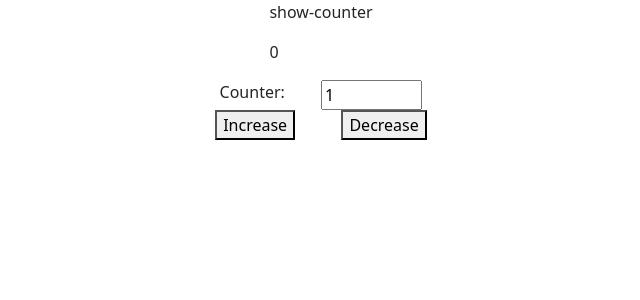
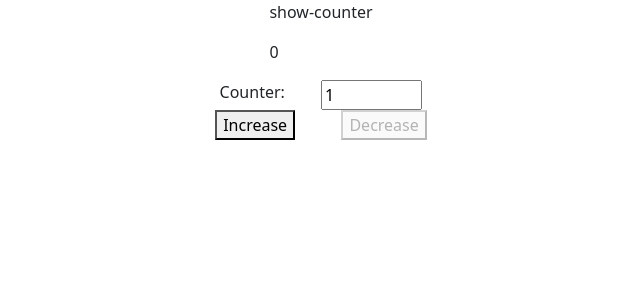
Before and after one commit to pierolenzo/Counter, an Angular app: page / in a window 1280 px wide. Shown: the top 300 px of the page, without its empty margins (319-959 px from the left). Built offline with nearby package versions, Linux system fonts and the light colour scheme.

Commit message:
Feat: improve control for negative counter

```diff
--- a/src/app/edit-counter/edit-counter.component.html
+++ b/src/app/edit-counter/edit-counter.component.html
@@ -17,7 +17,7 @@
     </button>
     <button
       (click)="counter.decrease(+counterFiled.value)"
-      [disabled]="!counterFiled.valid  || counter.value < 0"
+      [disabled]="!counterFiled.valid  || counter.value <= 0 || (counter.value - counterFiled.value) < 0"
     >
       Decrease
     </button>
```
